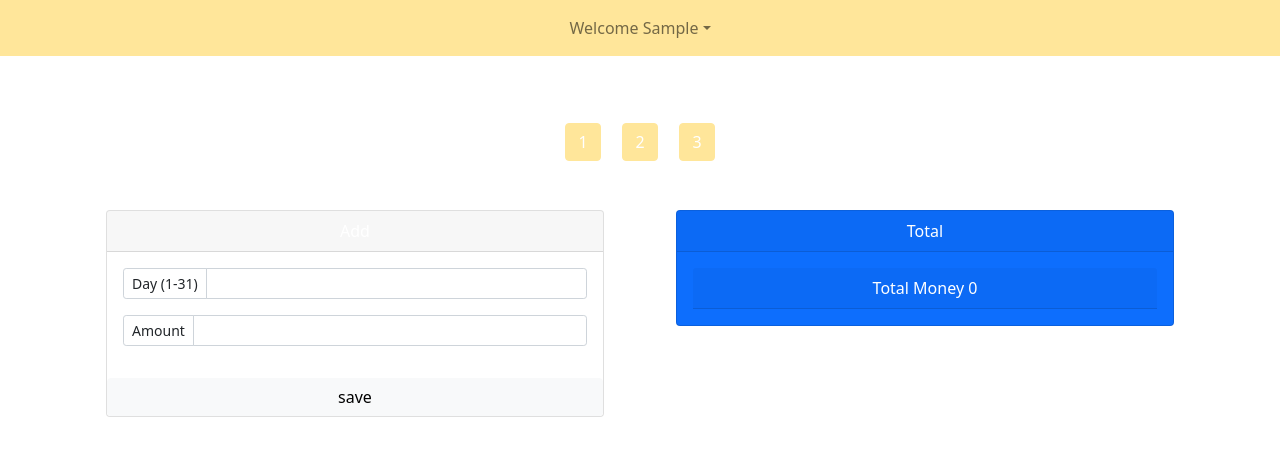
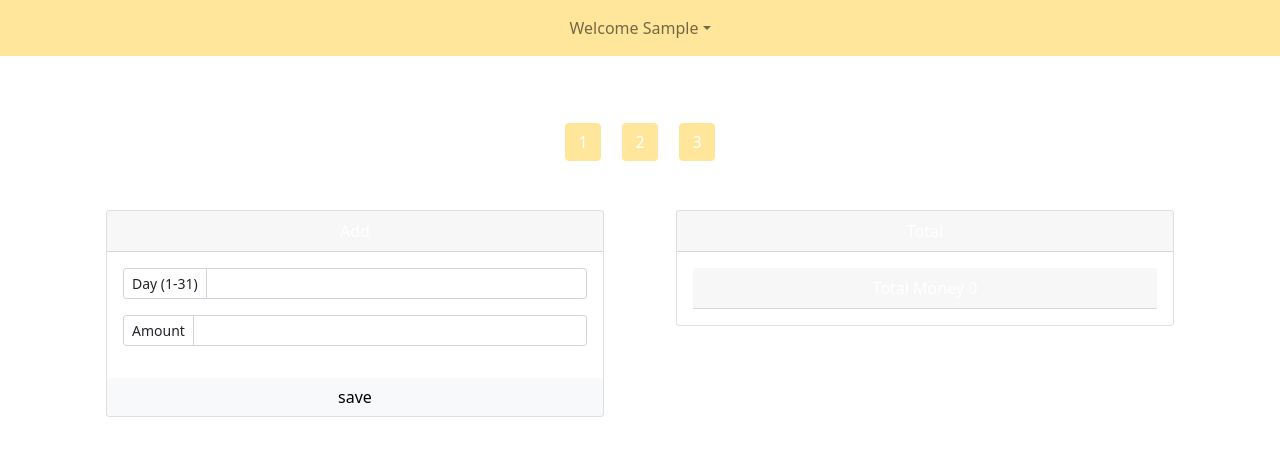
Before and after one commit to mertovich/mss, a React (Create React App) app in the folder web/: page / in a window 1280 px wide. Both pictures are taken after typing "Sample" into the empty fields and a click on the button "Submit". Shown: the top 456 px of the page. Built offline with nearby package versions, Linux system fonts and the light colour scheme.

Commit message:
add(TotalCard): color

```diff
--- a/web/src/components/TotalCard.tsx
+++ b/web/src/components/TotalCard.tsx
@@ -1,5 +1,6 @@
 import React, {useState} from 'react'
 import { Container, Card } from 'react-bootstrap'
+import '../App.css'
 
 interface IProps {
     total: number
@@ -12,7 +13,7 @@ const TotalCard:React.FC<IProps> = ({total}) => {
         <div>
             <Container>
                 <Card
-                    bg='primary'
+                    bg='cardcustomize'
                     text='white'
                     className="mb-2">
                     <Card.Header>Total</Card.Header>
```
